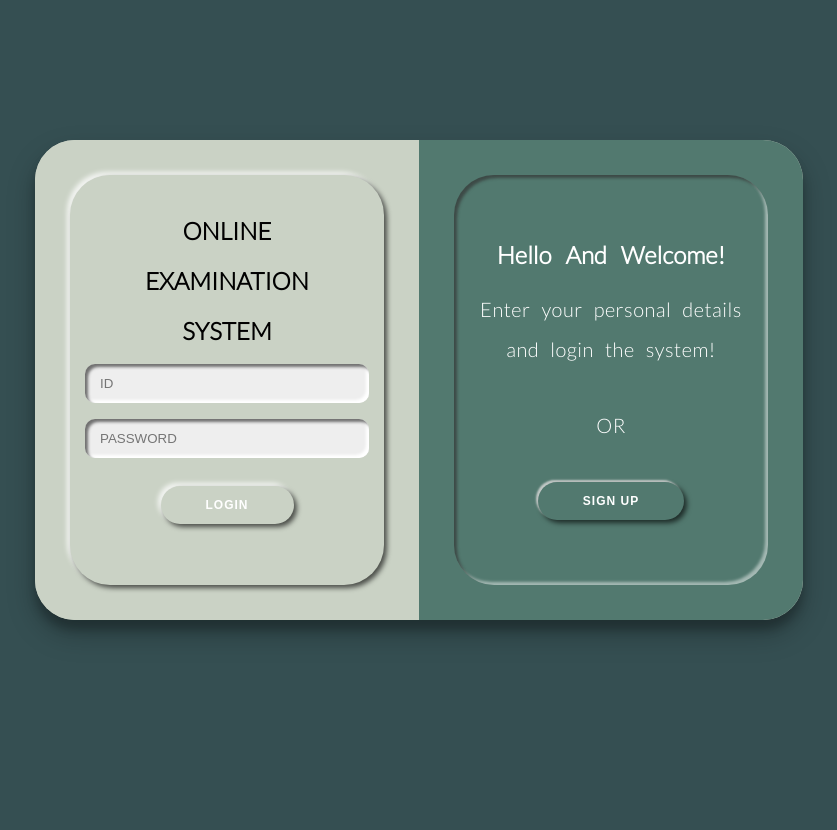
After one commit to DefinetelyNotEthan/Online-Examination-System, a PHP site: page /loginPage.php in a window 1280 px wide. The commit adds this page. Shown: the whole page, without its empty margins (221-1058 px from the left). Run offline with PHP 8.4, Linux system fonts and the light colour scheme.

Commit message:
Add files via upload

```diff
--- /dev/null
+++ b/loginPage.php
@@ -0,0 +1,81 @@
+<!DOCTYPE html>
+<html lang='en'>
+
+    <head>
+        <meta charset="UTF-8" />
+        <link href="https://fonts.googleapis.com/css2?family=Lato:wght@300&display=swap" rel="stylesheet">
+        <link rel="stylesheet" type="text/css" href="style.css" />
+        <title>Login</title>
+    </head>
+
+    <body>
+
+        <div class="container" id="container">
+
+            <div class="form-container sign-up-container">
+                   <form action="#">
+                    <h1 style="position:absolute;top:25px;">CREATE ACCOUNT</h1>
+                    <div style="height:15px;"><br></div>
+                    <input type="text" placeholder="TEACHER OR STUDENT" class="textboxSignUp" />
+                    <input type="text" placeholder="LOGIN ID" class="textboxSignUp" />
+                    <input type="text" placeholder="NICKNAME" class="textboxSignUp" />
+                    <input type="email" placeholder="EMAIL" class="textboxSignUp" />
+                    <input type="password" placeholder="PASSWORD" class="textboxSignUp"/>
+                    <input type="text" placeholder="COURSE (FOR TEACHER)" class="textboxSignUp" />
+                    <input type="text" placeholder="GENDER (FOR STUDENT)" class="textboxSignUp" />
+                    <input type="text" placeholder="BIRTHDAY (FOR STUDENT)" class="textboxSignUp" />
+                    <input type="text" placeholder="PROFILE PIC URL" class="textboxSignUp" />
+                    <div style="height:10px;"></div>
+                    <button class="CreateButton">CREATE</button>
+
+                    <div class="box-3"></div>
+                   </form>
+            </div>
+
+            <div class="form-container sign-in-container" id="Log_In">
+                <form action="login_process.php" method="POST">
+
+                    <h1>ONLINE<br>EXAMINATION<br>SYSTEM</h1>
+
+                    <input type="text" placeholder="ID" class="textbox" id="userID" name="userID" />
+                    <input type="password" placeholder="PASSWORD" class="textbox" id="password" name="password"/>
+                    <p>
+                    <button type="submit" class="loginButton" id="loginButton">LOGIN</button>
+                   </p>
+                   <?php if (isset($_GET['error'])) { ?>
+                       <p class="Error"><?php echo $_GET['error']; ?> </p>
+                    <?php } ?>
+                 <div class="box-1"></div>
+                </form>
+            </div>
+
+            <div class="overlay-container">
+                <div class="overlay">
+
+                    <div class="overlay-panel overlay-left">
+                    <h1>WELCOME &nbsp BACK!</h1>
+                    <p class="linesHeight">
+                        To keep connected with us please login with your <br> personal info
+                    </p>
+                    <button class="ghost SignButton" id="signIn">SIGN IN</button>
+                    <div class="box-2"></div>
+                    </div>
+
+
+                    <div class="overlay-panel overlay-right">
+                    <h1>Hello &nbsp And &nbsp Welcome!</h1>
+                    <p class="linesHeight">Enter your personal details and login the system!</p>
+                    <p>OR</p>
+                    <br>
+                    <button class="ghost SignButton" id="signUp">SIGN UP</button>
+                    <div class="box-2"></div>
+                    </div>
+
+                </div>
+            </div>
+        </div>
+
+        <script src="main.js"></script>
+    </body>
+
+</html>
--- a/style.css
+++ b/style.css
@@ -139,6 +139,7 @@ button{
 }
 
 .loginButton{
+
     box-shadow: 3px 3px 5px rgba(0, 0, 0, 0.63),
                 -3px -3px 5px rgba(255, 255, 255, 0.808);
 }
@@ -267,3 +268,10 @@ Button:focus{
 .container.right-panel-active .overlay-right{
     transform: translateX(20%);
 }
+
+.Error{
+    font-size: 5px;
+    background: #52796F;
+    color: #fff;
+    z-index: 100;
+}
```
Also changed, not shown: TestLogIn.php (added, +26 -0 lines), connect_database.php (added, +12 -0 lines), login_process.php (added, +65 -0 lines), logout.php (added, +7 -0 lines).
